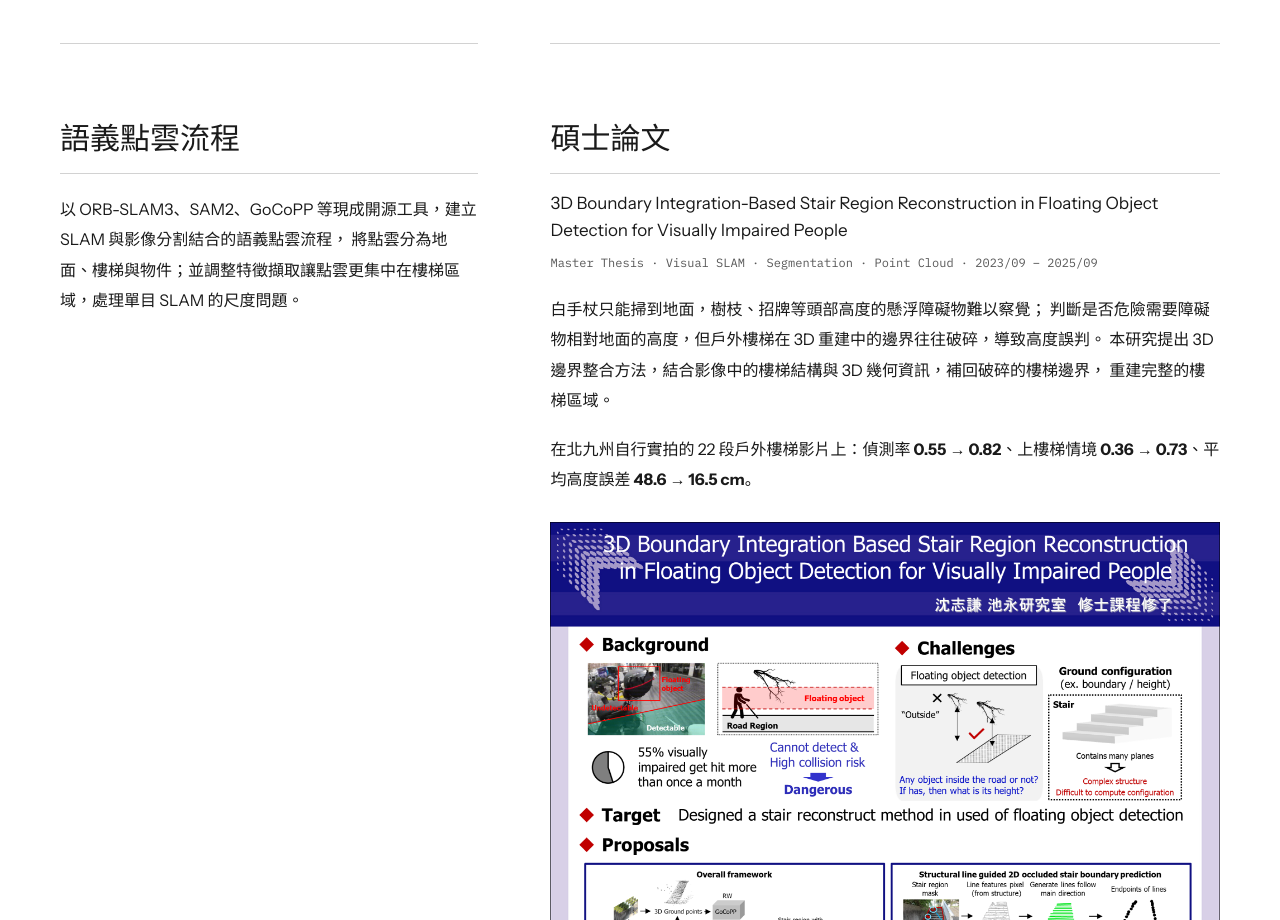
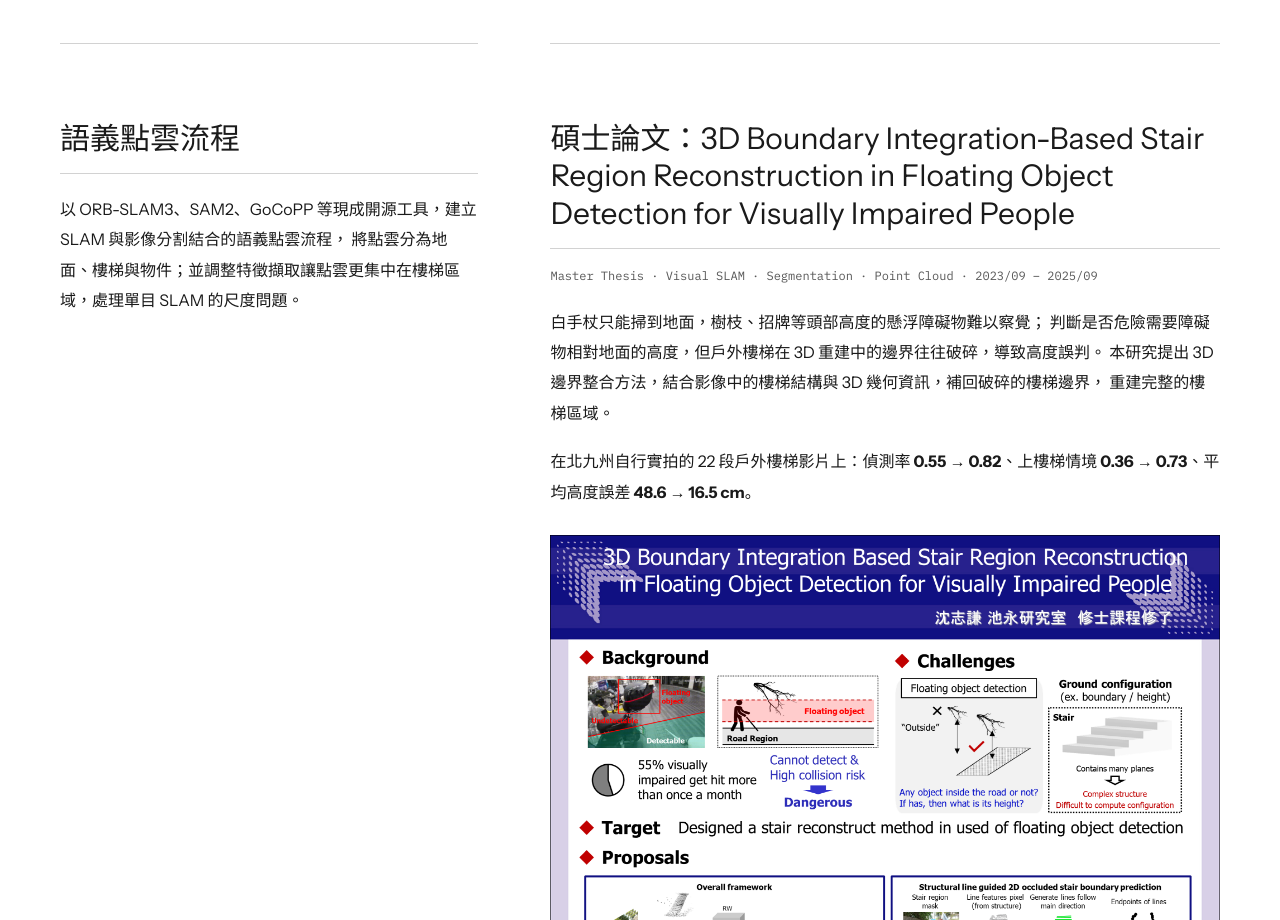
Before and after one commit to brian901106/brian901106.github.io, a React (Vite) app: page / in a window 1280 px wide. Shown: the part 4760-5680 px from the top of the page. Built offline with nearby package versions, Linux system fonts and the light colour scheme.

Commit message:
碩士論文卡標題改回含英文全名

```diff
--- a/src/App.css
+++ b/src/App.css
@@ -474,17 +474,6 @@ a {
   margin-top: 20px;
 }
 
-.thesis-title-en {
-  font-size: 17px;
-  color: var(--ink);
-  line-height: 1.6;
-  padding-top: 16px;
-}
-
-.thesis-title-en + .info-meta {
-  padding-top: 8px;
-}
-
 .info-meta {
   font-family: var(--mono);
   font-size: 12px;
--- a/src/App.tsx
+++ b/src/App.tsx
@@ -347,11 +347,10 @@ export default function App() {
           <div className="info-right">
             <hr className="section-divider" />
             <div className="info-card" data-reveal="fade">
-              <h3>碩士論文</h3>
-              <p className="thesis-title-en">
-                3D Boundary Integration-Based Stair Region Reconstruction
+              <h3>
+                碩士論文：3D Boundary Integration-Based Stair Region Reconstruction
                 in Floating Object Detection for Visually Impaired People
-              </p>
+              </h3>
               <p className="info-meta">
                 Master Thesis · Visual SLAM · Segmentation · Point Cloud · 2023/09 – 2025/09
               </p>
```
